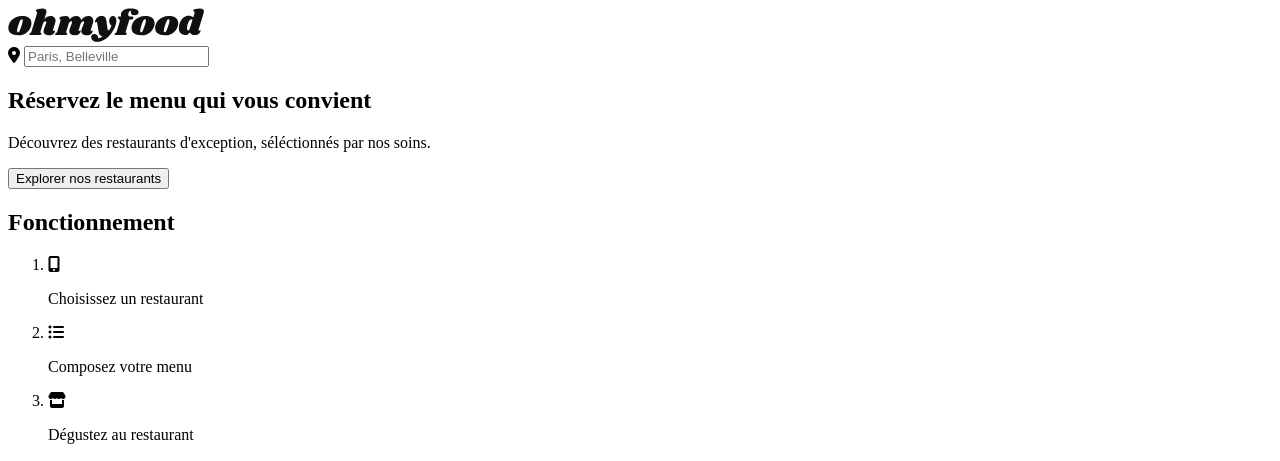
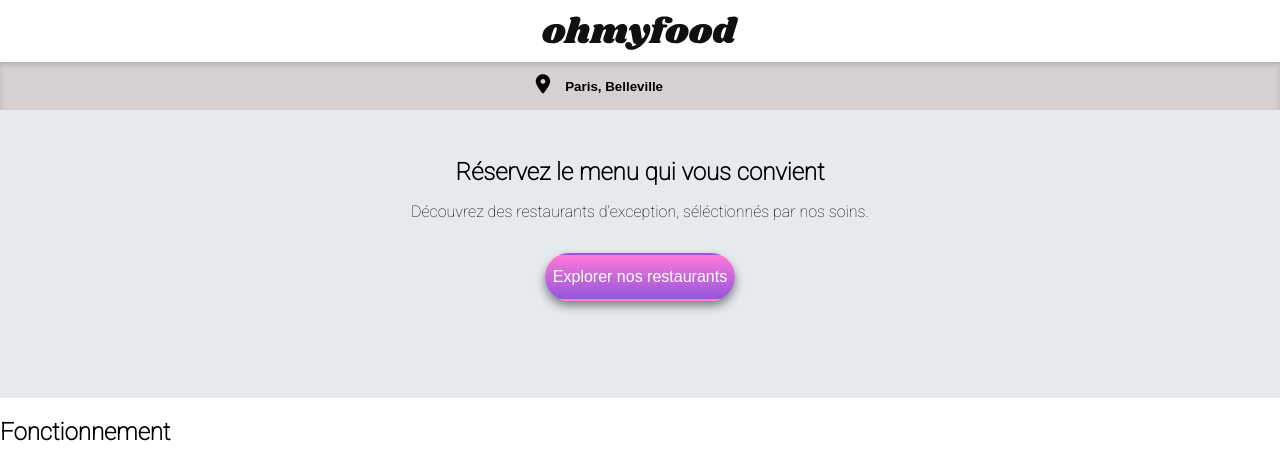
Before and after one commit to SelinDn/SelinDursun_3_03092021, a website: page index.html in a window 1280 px wide. Shown: the top 461 px of the page. Drawn offline with Linux system fonts and the light colour scheme; a web font is replaced by a local one.

Commit message:
Commencement du scss

```diff
--- a/index.html
+++ b/index.html
@@ -4,6 +4,11 @@
     <meta charset="UTF-8">
     <meta http-equiv="X-UA-Compatible" content="IE=edge">
     <meta name="viewport" content="width=device-width, initial-scale=1.0">
+    <link rel="stylesheet" href="public/css/style.css">
+    <link rel="preconnect" href="https://fonts.googleapis.com">
+    <link rel="preconnect" href="https://fonts.gstatic.com" crossorigin>
+    <link href="https://fonts.googleapis.com/css2?family=Roboto:wght@100&display=swap" rel="stylesheet">
+    <link href="https://fonts.googleapis.com/css2?family=Shrikhand&display=swap" rel="stylesheet">
     <script src="https://kit.fontawesome.com/53c1ec8077.js" crossorigin="anonymous"></script>
     <title>Ohmyfood</title>
 </head>
--- a/sass/main.scss
+++ b/sass/main.scss
@@ -0,0 +1,65 @@
+$couleur-primaire:#9356DC;
+$couleur-secondaire:#FF79DA;
+$couleur-tertiaire:#99E2D0;
+$font-texte:roboto;
+$font-titre-logo:shrikhand;
+
+body{
+    margin: 0;
+    font-size: 1rem;
+    font-family: $font-texte, $font-titre-logo, sans-serif, Arial;
+}
+
+.header{
+    text-align: center;
+    margin-top: 1rem;
+    &lieu{
+        background-color:#d6d0d0;
+        margin-top: 0.5rem;
+        height: 3rem;
+        box-shadow: 0px 3px 5px #b3b6ba inset;
+        &__icone{
+            padding-top: 0.8rem;
+            font-size: 1.2rem;
+        }
+        &__recherche{
+            background-color: #d6d0d0;
+            border: transparent;
+            padding-left: 0.7rem;
+            &::placeholder{
+                color: black;
+                font-weight: bold;
+                border: transparent;
+
+            }
+        }
+    }
+}
+
+.intro{
+    background-color:#e6e9ed;
+    text-align: center;
+    height: 18rem;
+    &__titre{
+        width: 75%;
+        margin: auto;
+        margin-top: 0;
+        margin-bottom: 0;
+        padding-top: 3rem;
+    }
+    &__soustitre{
+        width: 75%;
+        margin: auto;
+        padding-top: 1rem;
+    }
+    &__btn{
+        background:linear-gradient($couleur-secondaire, $couleur-primaire);
+        border-color: transparent;
+        border-radius: 2rem;
+        font-size: 1rem;
+        margin-top: 2rem;
+        color: white;
+        box-shadow: 0px 5px 10px gray;
+        height: 3rem;
+    }
+}
```
Also changed, not shown: public/css/style.css, 1 other file.
